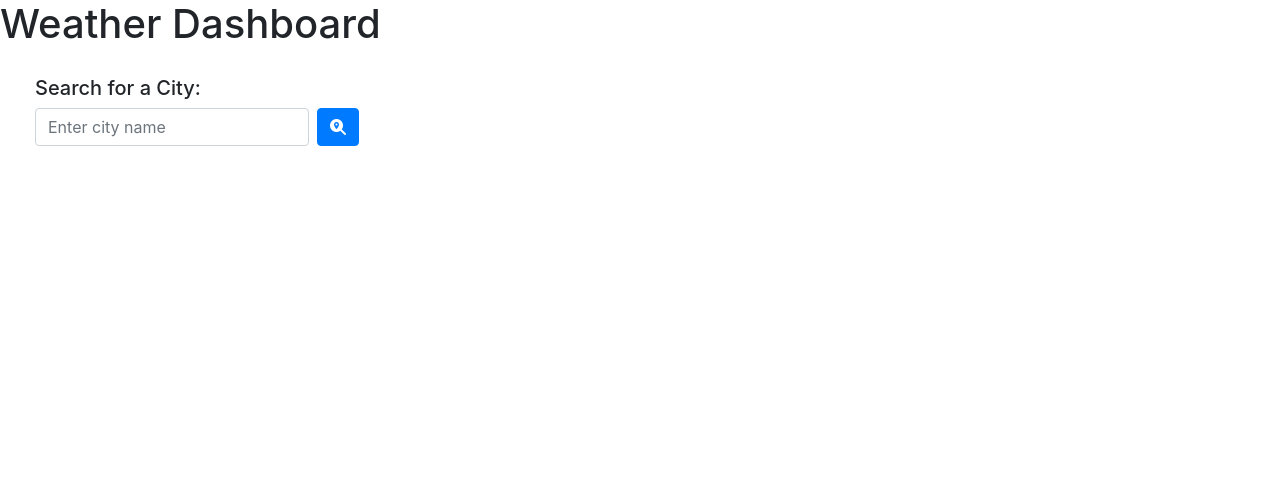
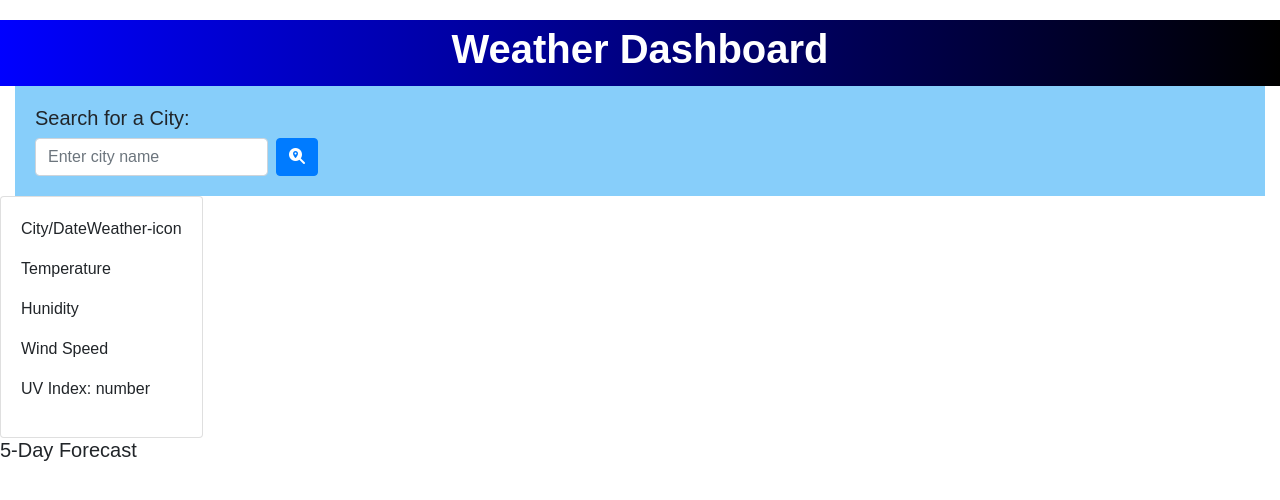
Before and after one commit to sanam1060/weather-dashboard, a plain HTML site: page index.html in a window 1280 px wide. Drawn offline with nearby package versions, Linux system fonts and the light colour scheme.

Commit message:
add some css style and update Current City <div>

```diff
--- a/assets/css/style.css
+++ b/assets/css/style.css
@@ -0,0 +1,26 @@
+* {
+  box-sizing: border-box;
+  font-family: Arial, Helvetica, sans-serif;
+};
+
+/* Header */
+nav {
+  color: white;
+}
+
+.page-title {
+  margin-top: 20px;
+  color: white;
+  background-image: linear-gradient(to right,blue ,black);
+  padding-top: 5px;
+  padding-bottom: 5px;
+}
+
+.title-center {
+  text-align: center;
+  font-weight: bold;
+}
+
+#search-section {
+  background-color: lightskyblue
+}
--- a/index.html
+++ b/index.html
@@ -38,17 +38,34 @@
       <div>
 
         <!-- Current city -->
-        <div>
+        <div class="row">
+          <div class="card city">
+            <div class="card-body">
+              <p class="city-date">City/Date<span class="weather-icon">Weather-icon</span></p>
+              <p class="temperature">Temperature</p>
+              <p class="humidity">Hunidity</p>
+              <p class="wind">Wind Speed</p>
+              <p class="uv">UV Index: <span class="span-number">number</span></p>
+            </div>
+          </div>
 
         </div>
 
         <!--5 Day Forecast-->
-        <div>
+        <div class="row">
+          <div class="forecast">
+            <h5>5-Day Forecast</h5>
+          </div>
+        </div>
+
+        <div class="row">
 
         </div>
 
       </div>
+
     </div>
+
   </div>
 
 
```
